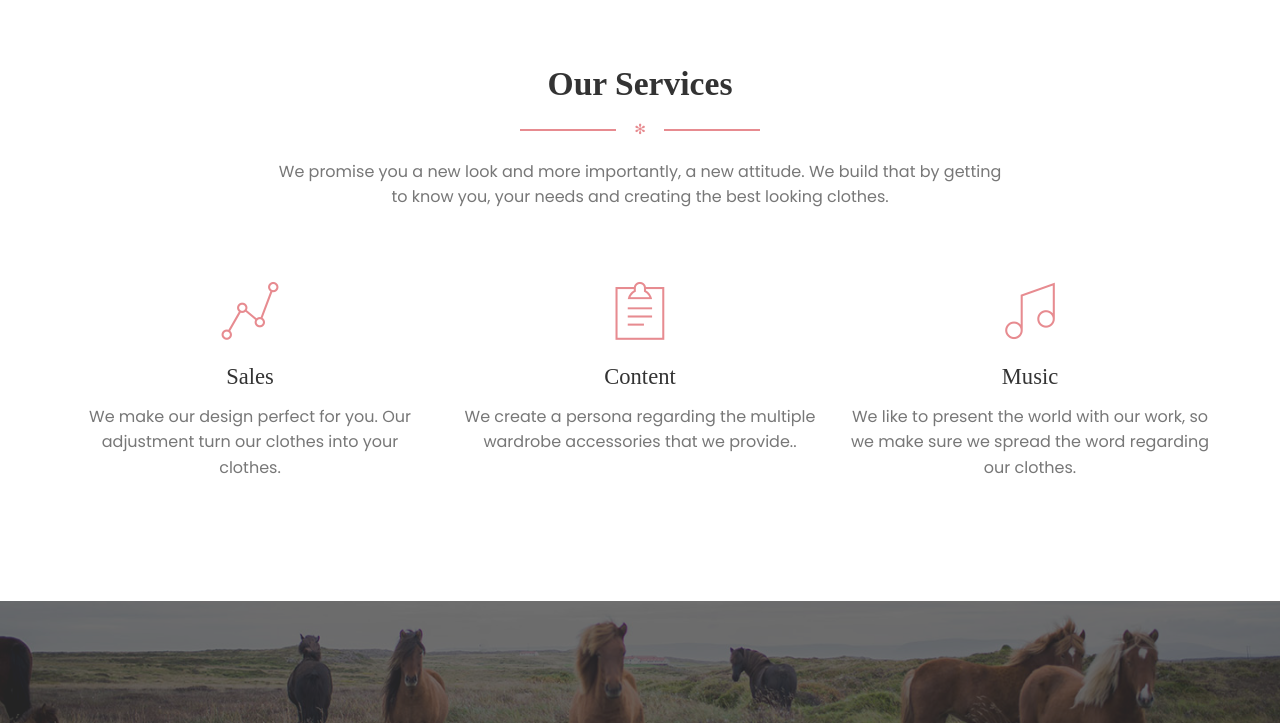
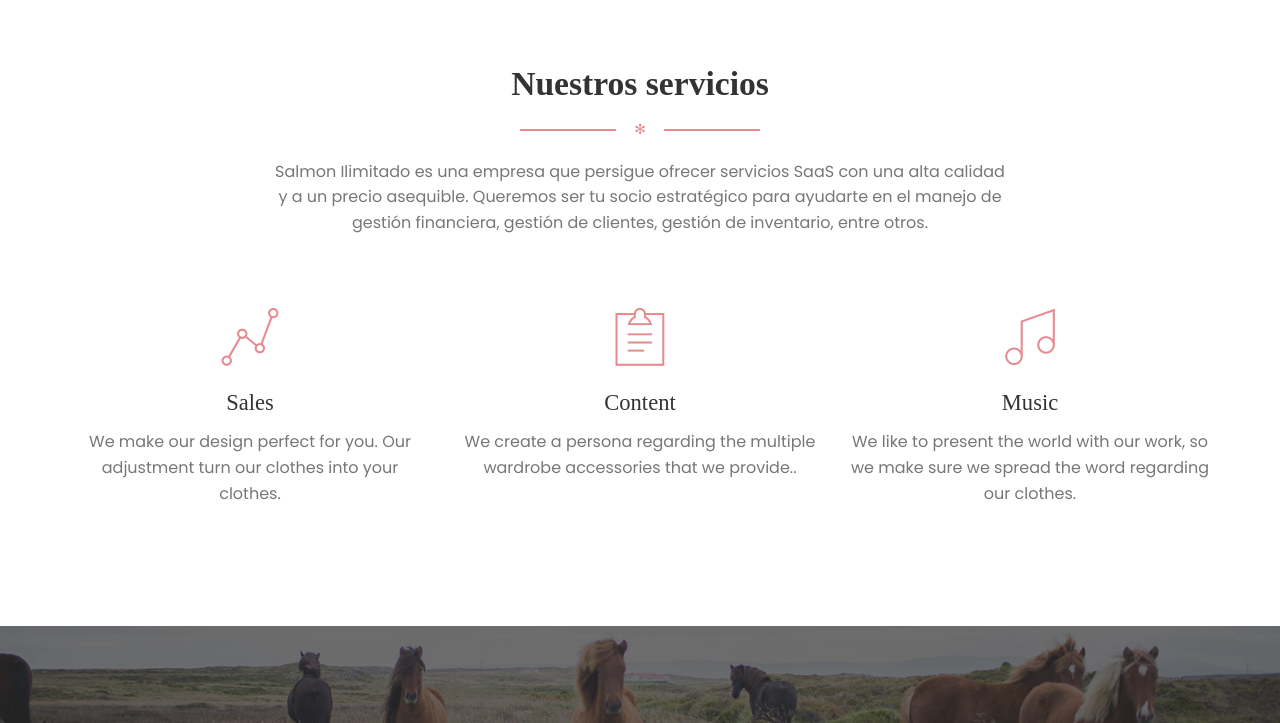
Before and after one commit to Salmon-Ilimitado/Salmon-Ilimitado.github.io, a plain HTML site: page index.html in a window 1280 px wide. Shown: the part 800-1523 px from the top of the page. Drawn offline with Linux system fonts and the light colour scheme; some packages are replaced by stand-ins of ours; a web font is replaced by a local one.

Commit message:
Update index.html

```diff
--- a/index.html
+++ b/index.html
@@ -113,9 +113,9 @@
         <div class="container">
             <div class="row">
                 <div class="title-area">
-                    <h2>Our Services</h2>
+                    <h2>Nuestros servicios</h2>
                     <div class="separator separator-danger">✻</div>
-                    <p class="description">We promise you a new look and more importantly, a new attitude. We build that by getting to know you, your needs and creating the best looking clothes.</p>
+                    <p class="description">Salmon Ilimitado es una empresa que persigue ofrecer servicios SaaS con una alta calidad y a un precio asequible. Queremos ser tu socio estratégico para ayudarte en el manejo de gestión financiera, gestión de clientes, gestión de inventario, entre otros.</p>
                 </div>
             </div>
             <div class="row">
```
